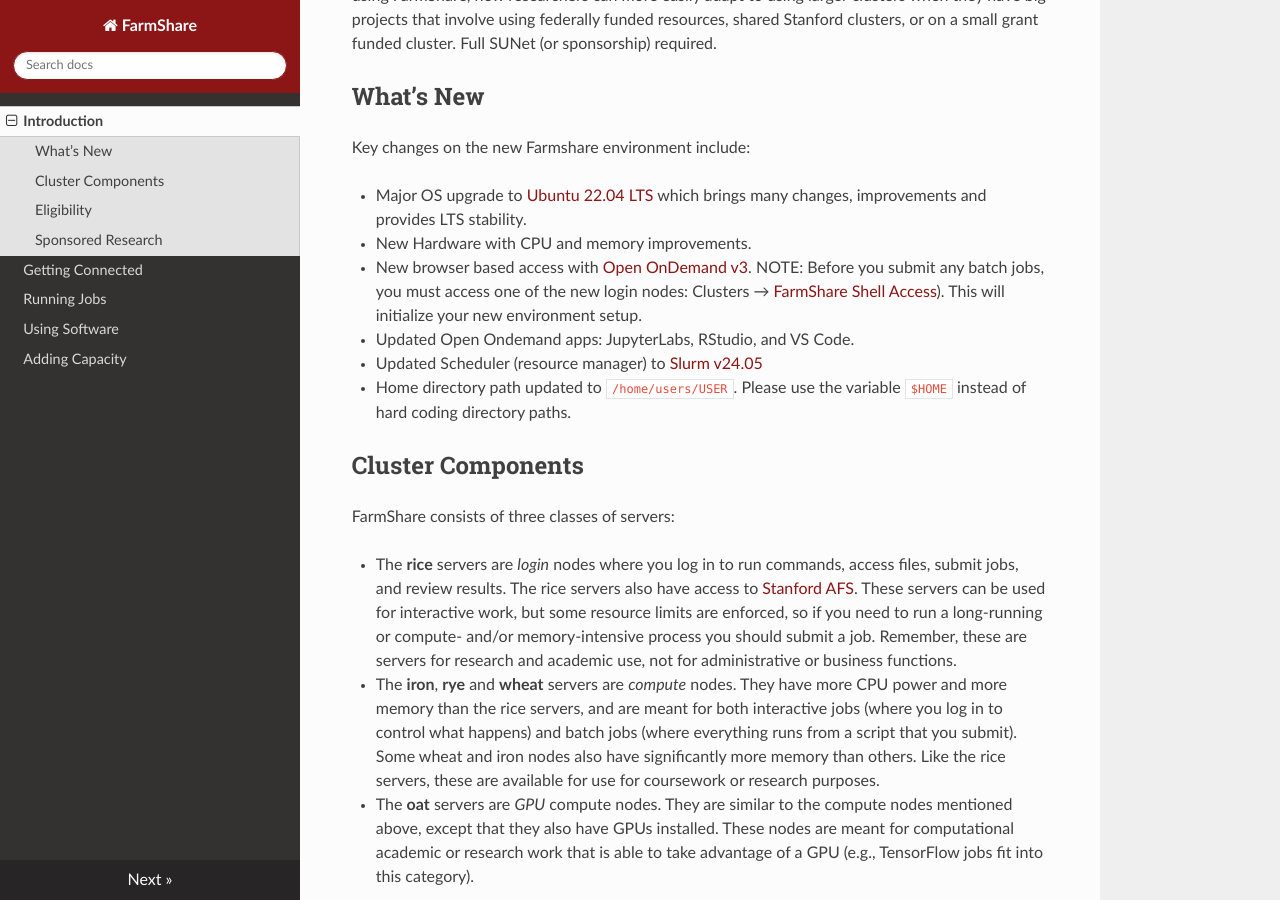
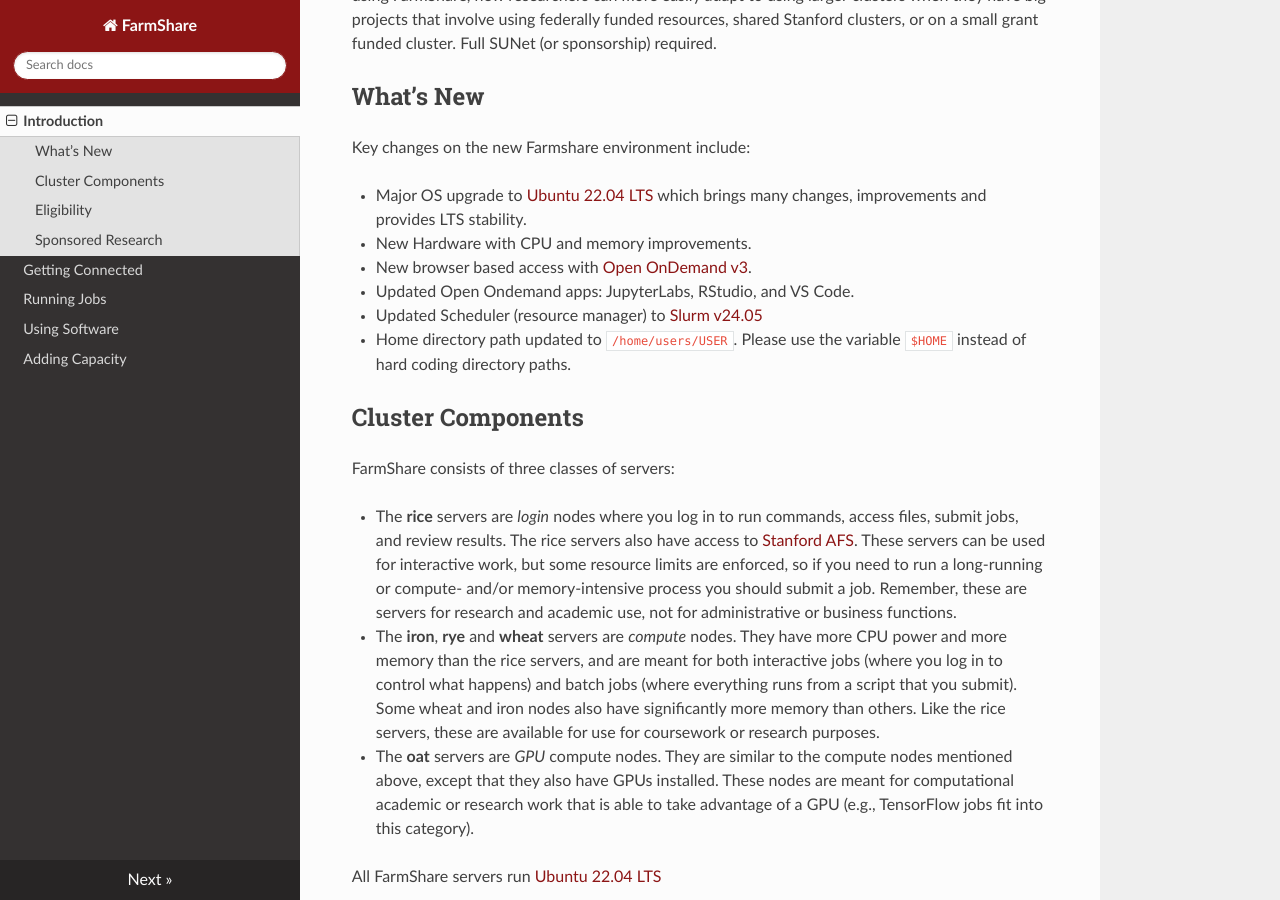
Before and after one commit to stanford-rc/farmshare-docs, an MkDocs documentation site: the page built from docs/index.md, in a window 1280 px wide and 900 px high, scrolled down 416 px. Built offline with MkDocs 1.6.1, drawn with Linux system fonts in a browser that asks for light colours; nearby versions of some CDN libraries.

Commit message:
updated ood links

```diff
--- a/docs/index.md
+++ b/docs/index.md
@@ -12,7 +12,7 @@
 
 * Major OS upgrade to [Ubuntu 22.04 LTS](https://wiki.ubuntu.com/JammyJellyfish/ReleaseNotes) which brings many changes, improvements and provides LTS stability.
 * New Hardware with CPU and memory improvements.
-* New browser based access with [Open OnDemand v3](https://ondemand.farmshare.stanford.edu/). NOTE:  Before you submit any batch jobs, you must access one of the new login nodes: Clusters → [FarmShare Shell Access](https://ondemand.farmshare.stanford.edu/pun/sys/shell/ssh)). This will initialize your new environment setup.
+* New browser based access with [Open OnDemand v3](/connecting/#open-ondemand).
 * Updated Open Ondemand apps: JupyterLabs, RStudio, and VS Code.
 * Updated Scheduler (resource manager) to [Slurm v24.05](https://slurm.schedmd.com/)
 * Home directory path updated to `/home/users/USER`. Please use the variable `$HOME` instead of hard coding directory paths.
```
